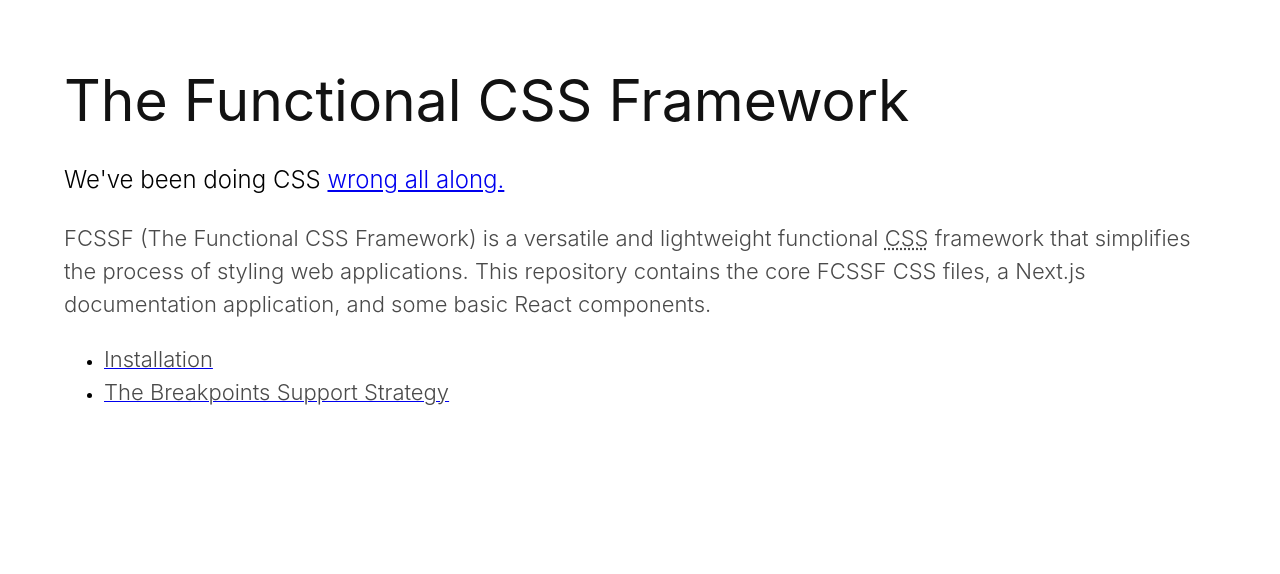
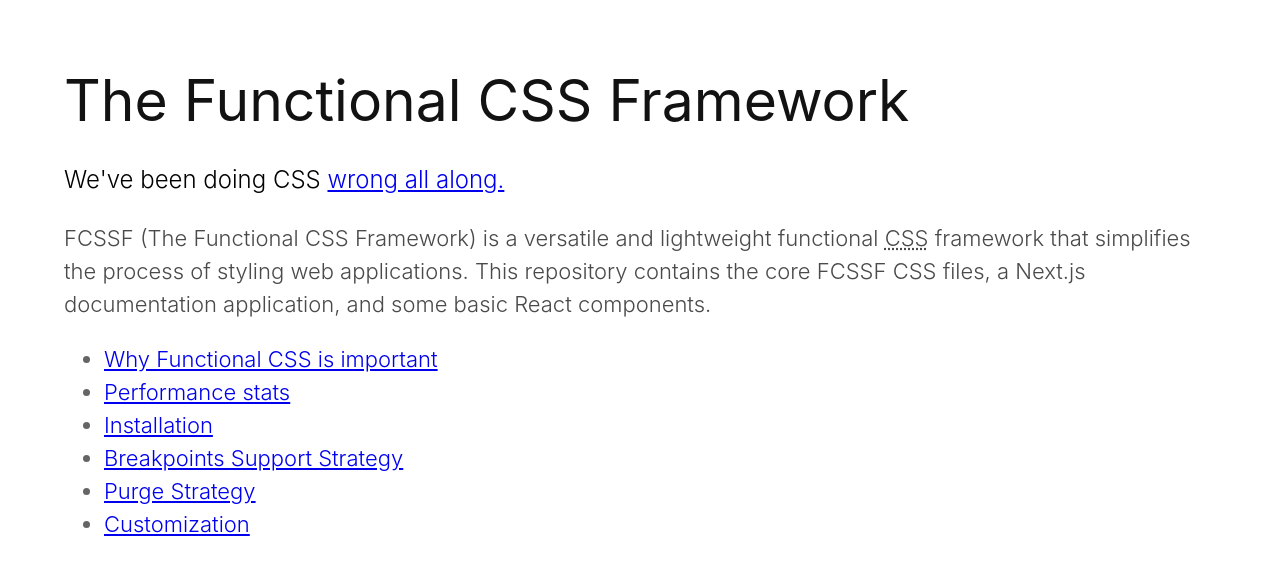
Before and after one commit to meerita/tfcssf, a Next.js app: page / in a window 1280 px wide. Shown: the top 574 px of the page. Built offline with nearby package versions, Linux system fonts and the light colour scheme.

Commit message:
New sections

```diff
--- a/src/components/typography/BodyMedium.tsx
+++ b/src/components/typography/BodyMedium.tsx
@@ -14,7 +14,7 @@
 export default function BodyMedium(props: ITypography): JSX.Element {
   const { inline, ...restProps } = props;
 
-  const PROPERTIES = [
+  const cssProperties = [
     'color--dark-gray',
     'font-weight--300',
     'sm-font-size--12',
@@ -30,7 +30,7 @@
   return (
     <Component
       {...restProps}
-      className={`${PROPERTIES.join(' ')} ${restProps.className}`}
+      className={`${cssProperties.join(' ')} ${restProps.className}`}
     >
       {props.children}
     </Component>
--- a/src/pages/index.tsx
+++ b/src/pages/index.tsx
@@ -7,6 +7,7 @@
 import BodyMedium from '@/components/typography/BodyMedium';
 import Link from 'next/link';
 import Main from '@/components/documentation/main';
+import ListItem from '@/components/documentation/listItem/ListItem';
 
 const inter = Inter({ subsets: ['latin'] });
 
@@ -36,16 +37,24 @@
           application, and some basic React components.
         </BodyMedium>
         <ul>
-          <li>
-            <Link href={'/installation'}>
-              <BodyMedium inline>Installation</BodyMedium>
-            </Link>
-          </li>
-          <li>
-            <Link href={'/breakpoint'}>
-              <BodyMedium inline>The Breakpoints Support Strategy</BodyMedium>
-            </Link>
-          </li>
+          <ListItem>
+            <Link href={'/breakpoint'}>Why Functional CSS is important</Link>
+          </ListItem>
+          <ListItem>
+            <Link href={'/breakpoint'}>Performance stats</Link>
+          </ListItem>
+          <ListItem>
+            <Link href={'/installation'}>Installation</Link>
+          </ListItem>
+          <ListItem>
+            <Link href={'/breakpoint'}>Breakpoints Support Strategy</Link>
+          </ListItem>
+          <ListItem>
+            <Link href={'/breakpoint'}>Purge Strategy</Link>
+          </ListItem>
+          <ListItem>
+            <Link href={'/customization'}>Customization</Link>
+          </ListItem>
         </ul>
       </Main>
     </>
```
